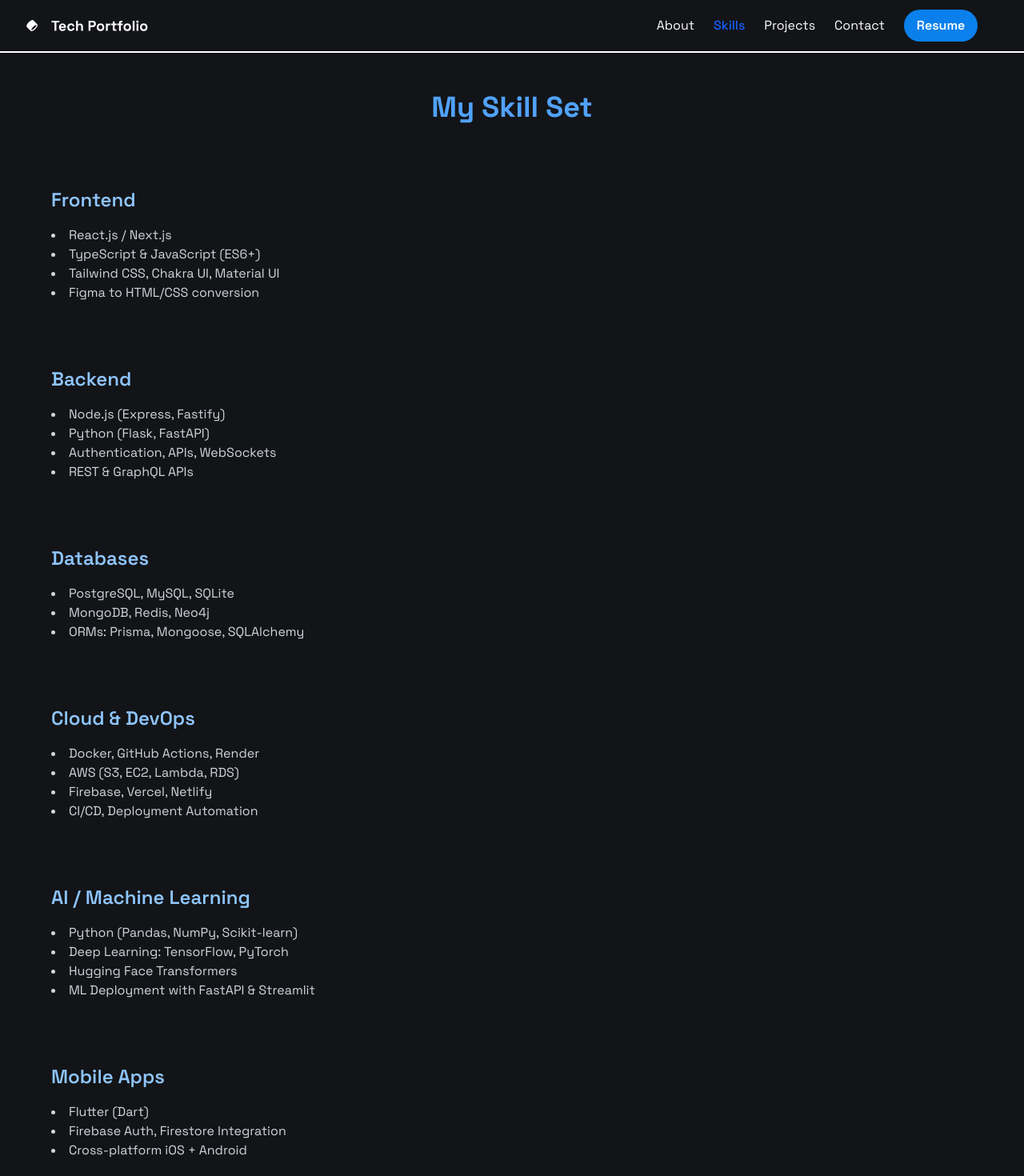
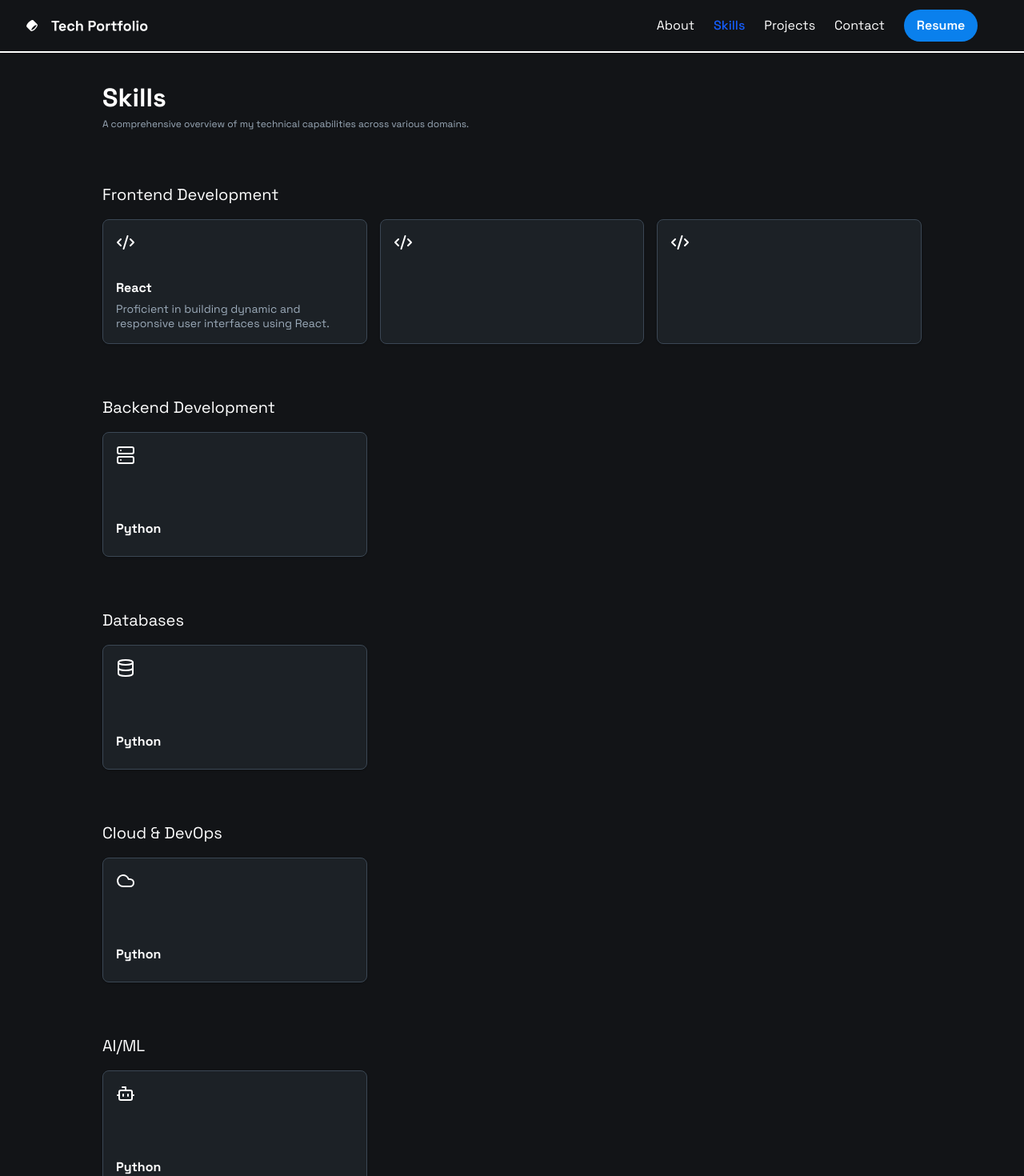
Before and after one commit to Shrey-raj-singh/portfolio, a React (Vite) app: page /skills in a window 1280 px wide. Shown: the top 1470 px of the page at 80% size. Built offline with nearby package versions, Linux system fonts and the light colour scheme.

Commit message:
Added template in skill page

```diff
--- a/src/components/Home/skill-card.tsx
+++ b/src/components/Home/skill-card.tsx
@@ -18,7 +18,7 @@
         <div className="text-white text-xl">{icon || <Code2 size={24} />}</div>
         <div>
           <p className="text-[16px] font-bold leading-tight">{title}</p>
-          {description===null?<></>:<p className="text-[14px] text-[#9CABBA] mt-2 leading-tight">
+          {description===null?<></>:<p className="text-[14px] text-[#9CABBA] mt-2 leading-tight line-clamp-3">
             {description}
           </p>}
         </div>
--- a/src/pages/ContactPage.tsx
+++ b/src/pages/ContactPage.tsx
@@ -45,7 +45,7 @@
                     Get in touch
                 </p>
 
-                <p className="mt-2  text-[#9CABBA] leading-relaxed cursor-">
+                <p className="text-[12px] sm:text-[12px] md:[14px] text-[#9CABBA]">
                     I'm always open to discussing new projects, creative ideas, or opportunities to be part of your visions.
                     Feel free to reach out!
                 </p>
--- a/src/pages/ResumePage.tsx
+++ b/src/pages/ResumePage.tsx
@@ -1,10 +1,154 @@
 
+
+type CoreSkillSet = {
+    title: string;
+    skills: string[]
+};
+
+const coreSkillsList: CoreSkillSet[] = [
+    {
+        title: "Programming Language",
+        skills: ["Python", "JavaScript", "C", "Dart"]
+    },
+    {
+        title: "Frameworks",
+        skills: ["React", "Node.js", "Flask", "Flutter"]
+    },
+    {
+        title: "Databases",
+        skills: ["PostgreSQL", "MySQL", "MongoDB", "Neo4j"]
+    },
+    {
+        title: "AI/ML",
+        skills: ["TensorFlow", "PyTorch", "scikit-learn"]
+    },
+    {
+        title: "Tools",
+        skills: ["Git", "Docker", "AWS", "Vercel"]
+    },
+]
+
+
+
+type Projects = {
+    title: string;
+    descriptionPoints: string[]
+};
+
+const projectsList: Projects[] = [
+    {
+        title: "Ecommerce Site",
+        descriptionPoints: [
+            "Developed a full-fledged e-commerce platform using React, Node.js, and PostgreSQL.",
+            "Implemented user authentication, product management, and payment gateway integration",
+        ]
+    },
+    {
+        title: "AI-Powered Recommendation System",
+        descriptionPoints: [
+            "Built a recommendation system using machine learning algorithms and deployed it on AWS.",
+            "Utilized collaborative filtering and content-based filtering techniques to enhance user experience.",
+        ]
+    },
+]
+
+
+const certificates: string[] = []
 
 const ResumePage = () => {
     return (
-        <>
-            <h1 className="m-auto">ResumePage</h1>
-        </>
+        <main className="min-h-screen flex flex-col  px-[10%] text-center pb-24">
+            <div className="text-left mt-8">
+                <h1 className="text-[24px] sm:text-[28px] md:text-[32px] font-bold text-white">Resume</h1>
+                <p className="text-[12px] sm:text-[12px] md:[14px] text-[#9CABBA]">
+                    Explore my professional journey, skills, and accomplishments in a comprehensive format. Download a copy for your records.
+                </p>
+
+
+                <div className="w-full text-left mt-8">
+                    <p className="text-[14px] sm:text-[18px] md:text-[22px] font-bold leading-tight text-white">
+                        Professional Summary
+                    </p>
+                    <p className="mt-3 text-[12px] sm:text-[14px] md:text-[16px] text-white leading-tight">
+                        Highly motivated and results-oriented Full Stack Developer and AI/ML Engineer with 5+ years of experience in designing, developing,
+                        and deploying scalable web applications and machine learning models. Proven ability to work independently and collaboratively in
+                        fast-paced environments, delivering high-quality solutions that meet and exceed client expectations.
+                        Passionate about leveraging cutting-edge technologies to solve complex problems and drive business growth.
+                    </p>
+                </div>
+
+                <div className="w-full text-left mt-8">
+                    <p className="text-[14px] sm:text-[18px] md:text-[22px] font-bold leading-tight text-white">
+                        Core Technical Skills
+                    </p>
+
+                    {coreSkillsList.map((subSkills) => (
+                        <p className="mt-3 text-[12px] sm:text-[14px] md:text-[16px] text-white leading-tight">
+                            {subSkills.title}:
+                            {subSkills.skills.map((skill) => (
+                                <button className={`h-[32px] text-white rounded-[20px] px-4 ml-2 font-medium bg-[#2B3640]`}>
+                                    {skill}
+                                </button>))
+                            }
+                        </p>))
+                    }
+
+                </div>
+
+                <div className="w-full text-left mt-8">
+                    <p className="text-[14px] sm:text-[18px] md:text-[22px] font-bold leading-tight text-white">
+                        Projects
+                    </p>
+
+                    {projectsList.map((project, index) => (<>
+                        <p className="mt-3 text-[12px] sm:text-[14px] md:text-[16px] text-white leading-tight font-semibold">
+                            Project {index + 1}: {project.title}
+                        </p>
+                        {project.descriptionPoints.map((description) => (
+                            <p className={`text-white text-[12px] sm:text-[14px] md:text-[16px] leading-tight`}>
+                                - {description}
+                            </p>
+                        ))}
+                    </>
+                    ))}
+
+                </div >
+
+
+                <div className="w-full text-left mt-8">
+                    <p className="text-[14px] sm:text-[18px] md:text-[22px] font-bold leading-tight text-white">
+                        Education
+                    </p>
+                    <p className="mt-3 text-[12px] sm:text-[14px] md:text-[16px] text-white leading-tight">
+                        Bachelor of Technology in Computer Science & Engineering | O.P. Jindal University | 2022-2026
+                    </p>
+                </div>
+
+
+                {certificates.length == 0 ? <></> : <div className="w-full text-left mt-8">
+                    <p className="text-[14px] sm:text-[18px] md:text-[22px] font-bold leading-tight text-white">
+                        Certification
+                    </p>
+                    {certificates.map((certificate) => (<p className="mt-3 text-[12px] sm:text-[14px] md:text-[16px] text-white leading-tight">
+                        {certificate}
+                    </p>))}
+                </div>}
+
+
+                <div className="w-full text-left mt-8">
+                    <p className="text-[14px] sm:text-[18px] md:text-[22px] font-bold leading-tight text-white">
+                        Career Objective
+                    </p>
+                    <p className="mt-3 text-[12px] sm:text-[14px] md:text-[16px] text-white leading-tight">
+                        To leverage my expertise in Full Stack Development and AI/ML to contribute to challenging projects that drive innovation
+                        and create impactful solutions. I aim to work in a dynamic environment where I can continuously learn, grow, and make a
+                        significant contribution to the team's success.
+                    </p>
+                </div>
+
+
+            </div>
+        </main>
     );
 }
 
--- a/src/pages/SkillsPage.tsx
+++ b/src/pages/SkillsPage.tsx
@@ -1,76 +1,116 @@
+import { Bot, Cloud, Code2, Database, Server, Smartphone } from "lucide-react";
+import SkillCard from "../components/Home/skill-card";
+
+
+const coreSkillsList = [
+    {
+        title: "Frontend Development",
+        items: [
+            {
+                skillTitle: "React",
+                description: "Proficient in building dynamic and responsive user interfaces using React.",
+                icon: <Code2 size={24} />,
+            },
+            {
+                skillTitle: "",
+                description: "",
+                icon: <Code2 size={24} />,
+            },
+            {
+                skillTitle: "",
+                description: "",
+                icon: <Code2 size={24} />,
+            },
+        ]
+    },
+    {
+        title: "Backend Development",
+        items: [
+            {
+                skillTitle: "Python",
+                description: "",
+                icon: <Server size={24} />,
+            },
+        ]
+    },
+    {
+        title: "Databases",
+        items: [
+            {
+                skillTitle: "Python",
+                description: "",
+                icon: <Database size={24} />,
+            },
+        ]
+    },
+    {
+        title: "Cloud & DevOps",
+        items: [
+            {
+                skillTitle: "Python",
+                description: "",
+                icon: <Cloud size={24} />,
+            },
+        ]
+    },
+    {
+        title: "AI/ML",
+        items: [
+            {
+                skillTitle: "Python",
+                description: "",
+                icon: <Bot size={24} />,
+            },
+        ]
+    },
+    {
+        title: "Mobile Development",
+        items: [
+            {
+                skillTitle: "Python",
+                description: "",
+                icon: <Smartphone size={24} />,
+            },
+        ]
+    },
+]
 
 
 const SkillsPage = () => {
     return (
-        <div className=" py-12 max-w-6xl mx-auto text-white">
-      {/* Page Header */}
-      <h1 className="text-4xl font-bold text-center text-blue-400">My Skill Set</h1>
 
-      {/* Frontend */}
-      <section className="pt-20" id="frontend">
-        <h2 className="text-2xl font-semibold text-blue-300 mb-4">Frontend</h2>
-        <ul className="list-disc list-inside text-gray-300">
-          <li>React.js / Next.js</li>
-          <li>TypeScript & JavaScript (ES6+)</li>
-          <li>Tailwind CSS, Chakra UI, Material UI</li>
-          <li>Figma to HTML/CSS conversion</li>
-        </ul>
-      </section>
+        <main className="min-h-screen flex flex-col  px-[10%] text-center pb-24">
+            <div className="text-left mt-8">
+                <p className="text-[24px] sm:text-[28px] md:text-[32px] font-bold text-white">Skills</p>
+                <p className="text-[12px] sm:text-[12px] md:[14px] text-[#9CABBA]">
+                    A comprehensive overview of my technical capabilities across various domains.
+                </p>
 
-      {/* Backend */}
-      <section className="pt-20" id="backend">
-        <h2 className="text-2xl font-semibold text-blue-300 mb-4">Backend</h2>
-        <ul className="list-disc list-inside text-gray-300">
-          <li>Node.js (Express, Fastify)</li>
-          <li>Python (Flask, FastAPI)</li>
-          <li>Authentication, APIs, WebSockets</li>
-          <li>REST & GraphQL APIs</li>
-        </ul>
-      </section>
 
-      {/* Databases */}
-      <section className="pt-20" id="databases">
-        <h2 className="text-2xl font-semibold text-blue-300 mb-4">Databases</h2>
-        <ul className="list-disc list-inside text-gray-300">
-          <li>PostgreSQL, MySQL, SQLite</li>
-          <li>MongoDB, Redis, Neo4j</li>
-          <li>ORMs: Prisma, Mongoose, SQLAlchemy</li>
-        </ul>
-      </section>
+                {coreSkillsList.map((skills) => (<div className="w-full text-left mt-16">
 
-      {/* Cloud & DevOps */}
-      <section className="pt-20" id="cloud">
-        <h2 className="text-2xl font-semibold text-blue-300 mb-4">Cloud & DevOps</h2>
-        <ul className="list-disc list-inside text-gray-300">
-          <li>Docker, GitHub Actions, Render</li>
-          <li>AWS (S3, EC2, Lambda, RDS)</li>
-          <li>Firebase, Vercel, Netlify</li>
-          <li>CI/CD, Deployment Automation</li>
-        </ul>
-      </section>
+                    <p className="text-[18px] sm:text-[20px] md:[22px] text-white">
+                        {skills.title}
+                    </p>
+                    <div className="relative w-full grid grid-cols-1 sm:grid-cols-2 md:grid-cols-3 gap-4 mt-4">
+                        {skills.items.map((item, index) => (
+                            <SkillCard
+                                key={index}
+                                title={item.skillTitle}
+                                icon={item.icon}
+                                path={""}
+                                description={item.description}
+                                col={true}
+                            />
+                        ))}
+                    </div>
+                </div>))}
 
-      {/* AI/ML */}
-      <section className="pt-20" id="ai-ml">
-        <h2 className="text-2xl font-semibold text-blue-300 mb-4">AI / Machine Learning</h2>
-        <ul className="list-disc list-inside text-gray-300">
-          <li>Python (Pandas, NumPy, Scikit-learn)</li>
-          <li>Deep Learning: TensorFlow, PyTorch</li>
-          <li>Hugging Face Transformers</li>
-          <li>ML Deployment with FastAPI & Streamlit</li>
-        </ul>
-      </section>
 
-      {/* Mobile */}
-      <section className="pt-20" id="mobile">
-        <h2 className="text-2xl font-semibold text-blue-300 mb-4">Mobile Apps</h2>
-        <ul className="list-disc list-inside text-gray-300">
-          <li>Flutter (Dart)</li>
-          <li>Firebase Auth, Firestore Integration</li>
-          <li>Cross-platform iOS + Android</li>
-        </ul>
-      </section>
-    </div>
+            </div>
+        </main>
     );
 }
 
+
 export default SkillsPage;
```
Also changed, not shown: src/pages/AboutPage.tsx (+7 -7 lines).
